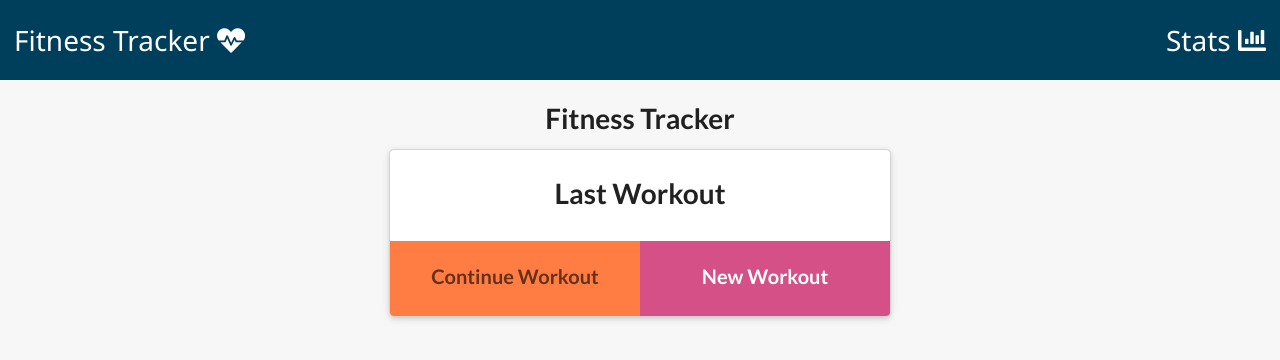
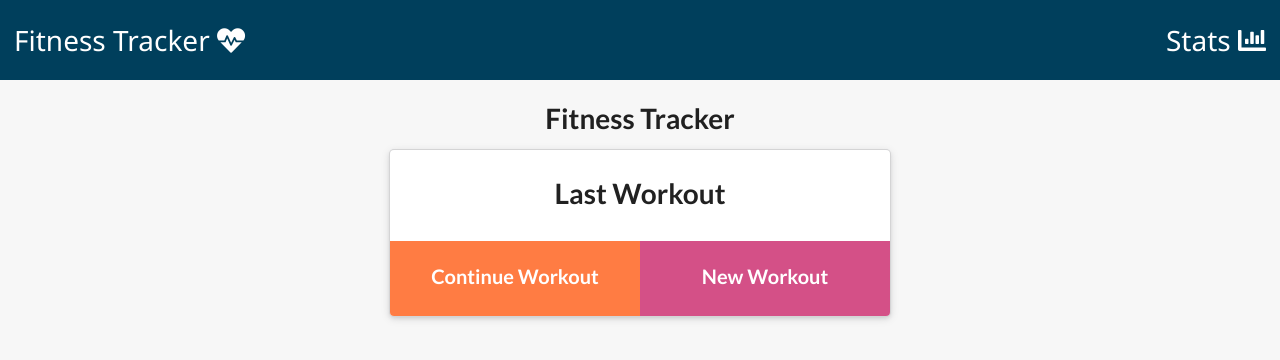
Before and after one commit to bmcleod12/fitness-witness, a website: page public/index.html in a window 1280 px wide. Drawn offline with nearby package versions, Linux system fonts and the light colour scheme; no server answers.

Commit message:
updated index button to white font

```diff
--- a/public/index.html
+++ b/public/index.html
@@ -28,7 +28,7 @@
           <div>
             <div class="workout-stats"></div>
             <div class="buttons">
-              <a id="continue-btn" href="/exercise?" class="huge ui button" style="background-color: #ff7c43">Continue Workout</a>
+              <a id="continue-btn" href="/exercise?" class="huge ui button" style="background-color: #ff7c43; color:white">Continue Workout</a>
               <a href="/exercise" class="huge ui button" style="background-color: #d45087; color:white">New Workout</a>
             </div>
           </div>
```
